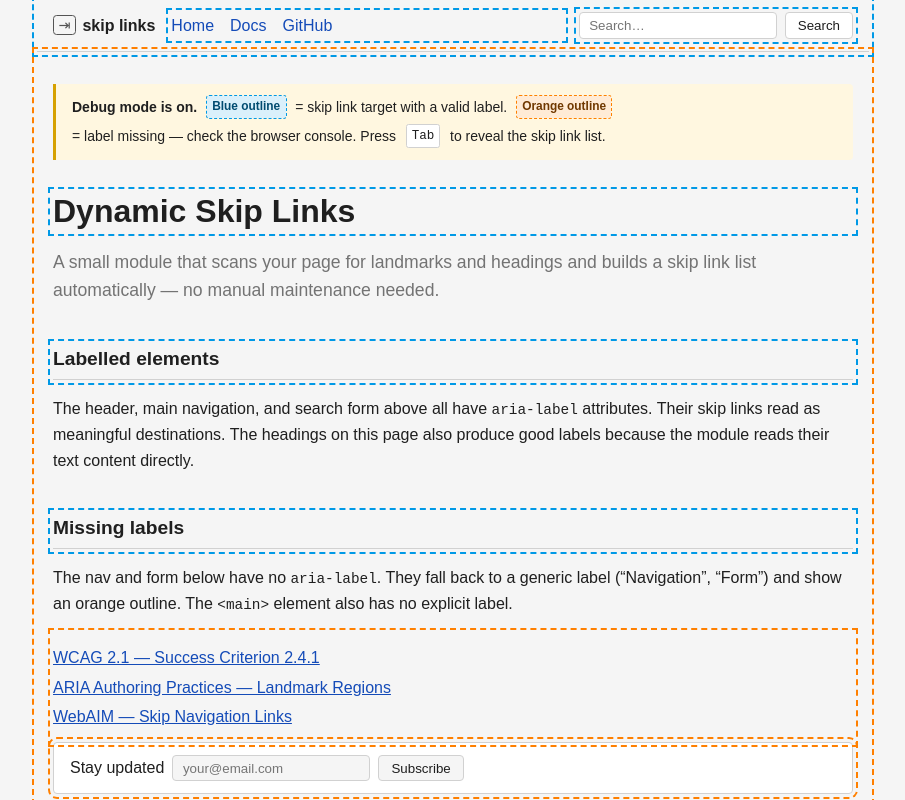
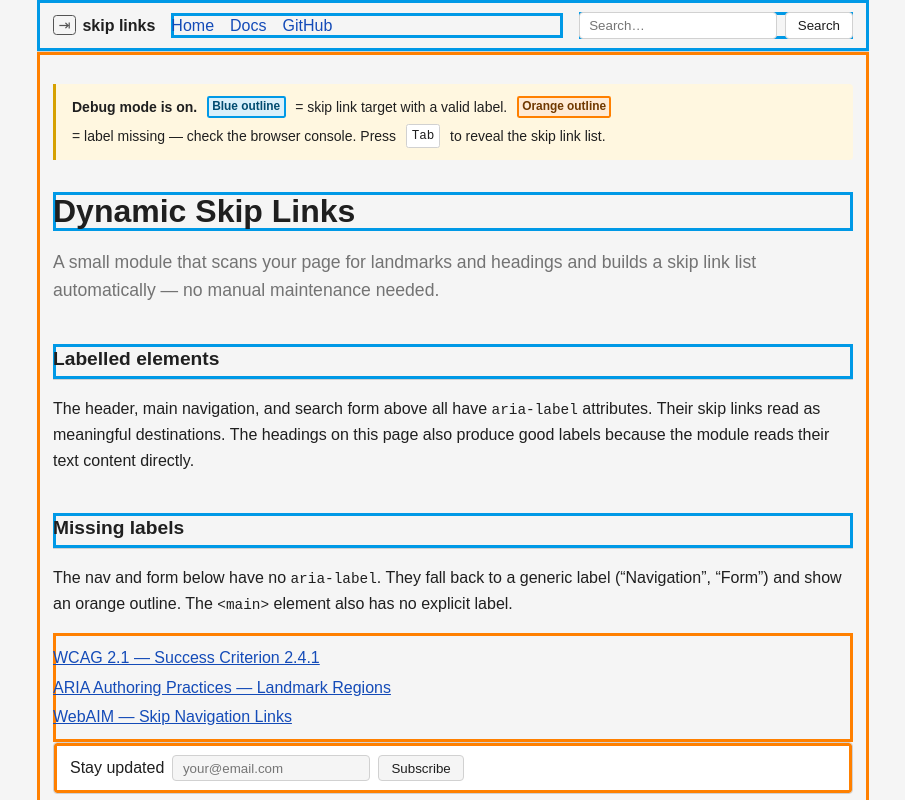
Before and after one commit to formspiel/dynamic-skip-links, a plain HTML site: page index.html in a window 1280 px wide. Shown: the top 800 px of the page, without its empty margins (187-1092 px from the left). Drawn offline with Linux system fonts and the light colour scheme.

Commit message:
Switch debug indicators to inset box-shadow for clear nesting visibility

```diff
--- a/demo.css
+++ b/demo.css
@@ -291,13 +291,13 @@ footer {
 .badge--blue {
 	background: hsl(200, 80%, 92%);
 	color: hsl(200, 100%, 22%);
-	outline: 1.5px dashed hsl(200, 100%, 45%);
+	box-shadow: inset 0 0 0 2px hsl(200, 100%, 45%);
 }
 
 .badge--orange {
 	background: hsl(30, 100%, 92%);
 	color: hsl(30, 100%, 22%);
-	outline: 1.5px dashed hsl(30, 100%, 50%);
+	box-shadow: inset 0 0 0 2px hsl(30, 100%, 50%);
 }
 
 @media (prefers-color-scheme: dark) {
--- a/dynamic-skip-links.css
+++ b/dynamic-skip-links.css
@@ -39,17 +39,18 @@
 
 /*
  * Debug mode — visible only when config.debug = true in dynamic-skip-links.js.
- * Blue outline = target element has a valid label.
- * Orange outline = label is missing; check this element's aria-label.
+ * Blue = target element has a valid label.
+ * Orange = label is missing; check this element's aria-label.
+ *
+ * Uses inset box-shadow so each element's indicator stays within its own
+ * bounds — nested elements (e.g. <nav> inside <main>) remain visually distinct.
  */
 [data-dsl-debug="ok"] {
-	outline: 2px dashed hsl(200, 100%, 45%) !important;
-	outline-offset: 3px;
+	box-shadow: inset 0 0 0 3px hsl(200, 100%, 45%) !important;
 }
 
 [data-dsl-debug="no-label"] {
-	outline: 2px dashed hsl(30, 100%, 50%) !important;
-	outline-offset: 3px;
+	box-shadow: inset 0 0 0 3px hsl(30, 100%, 50%) !important;
 }
 
 /* revealed — undoes every hiding rule above; triggered by keyboard focus */
```
